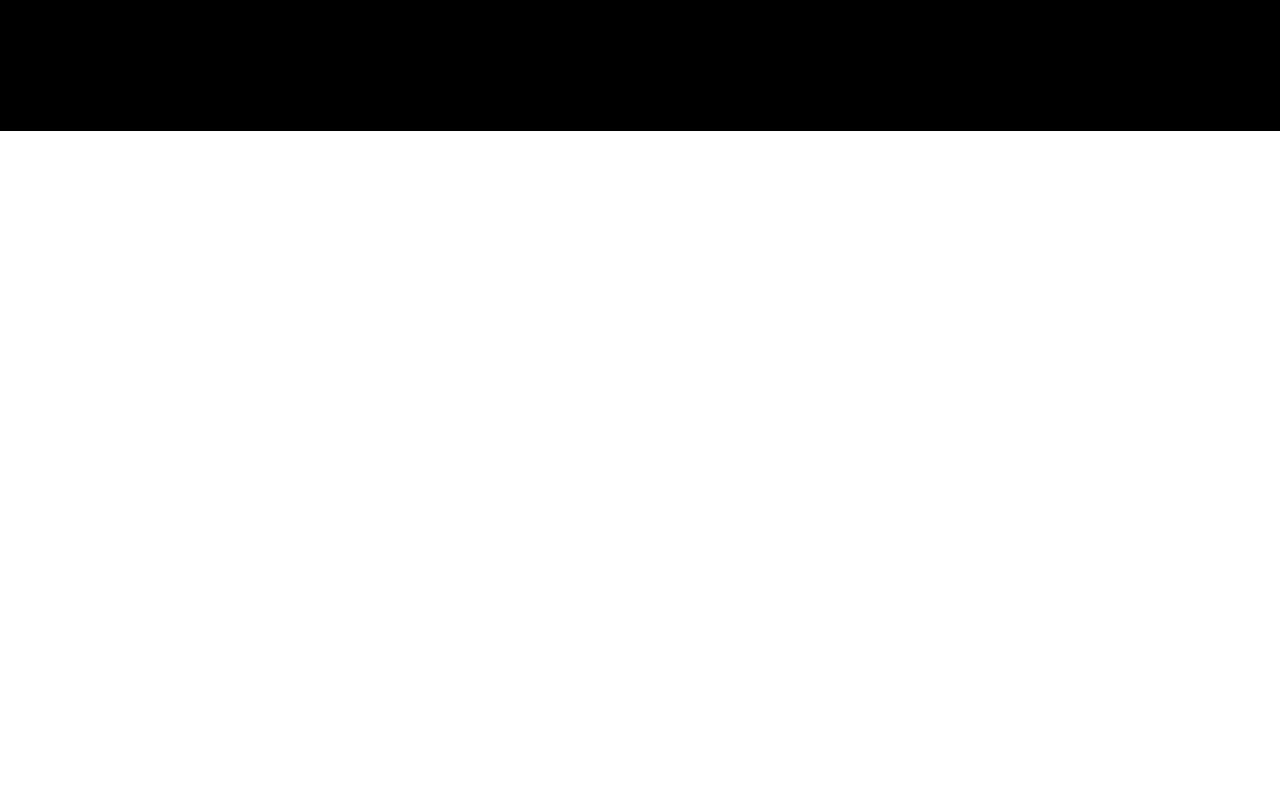
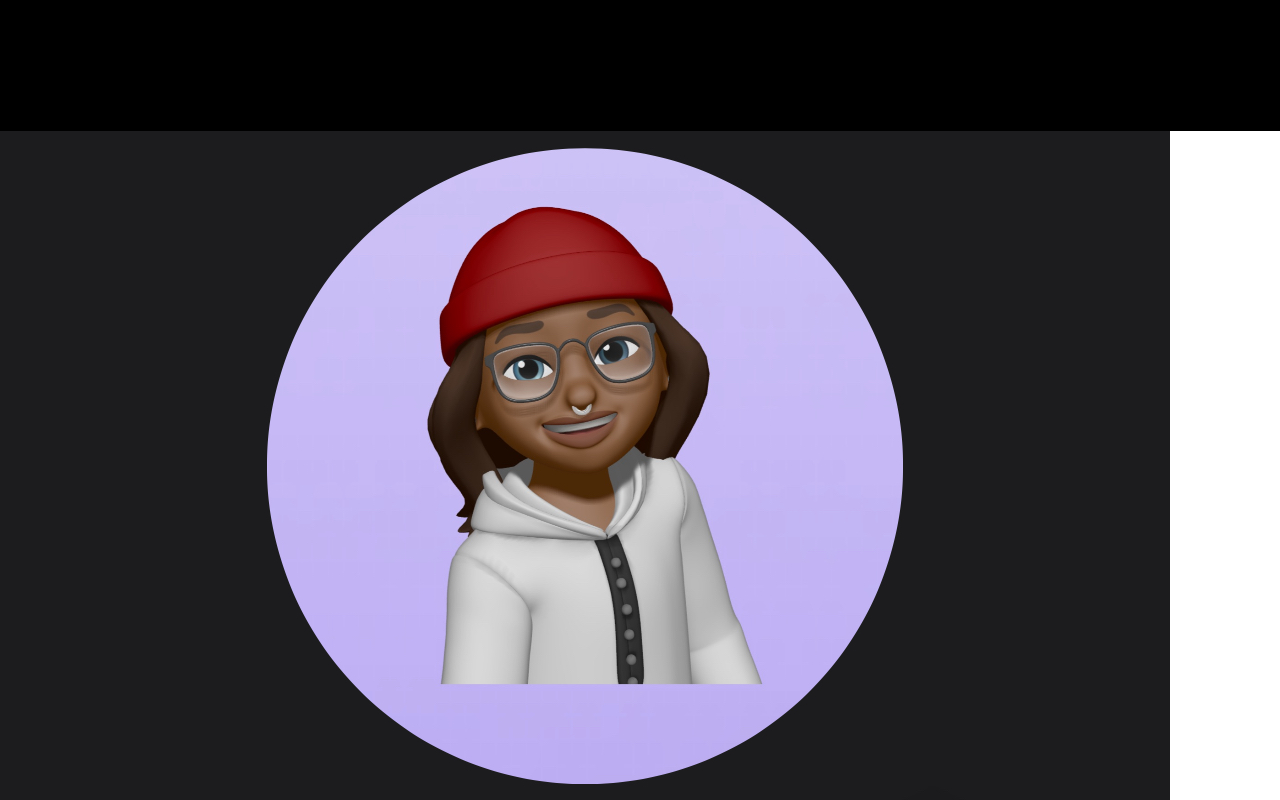
Before and after one commit to SarahDomson/Personal-Porfolio, a React (Vite) app: page / in a window 1280 px wide. Shown: the part 669-1469 px from the top of the page. Before the commit the page ends 800 px from the top, so only its background shows below. Built offline with nearby package versions, Linux system fonts and the light colour scheme; a web font is replaced by a local one.

Commit message:
Image added

```diff
--- a/src/App.jsx
+++ b/src/App.jsx
@@ -1,9 +1,11 @@
 import HeroSection from "./HeroSection";
+import Avatar from './assets/Avatar.jpg';
 
 function App() {
   return (
     <div>
       <HeroSection />
+      <img src={Avatar} alt="Avatar" />
     </div>
   );
 }
```
Also changed, not shown: src/assets/Avatar.jpg (added).
